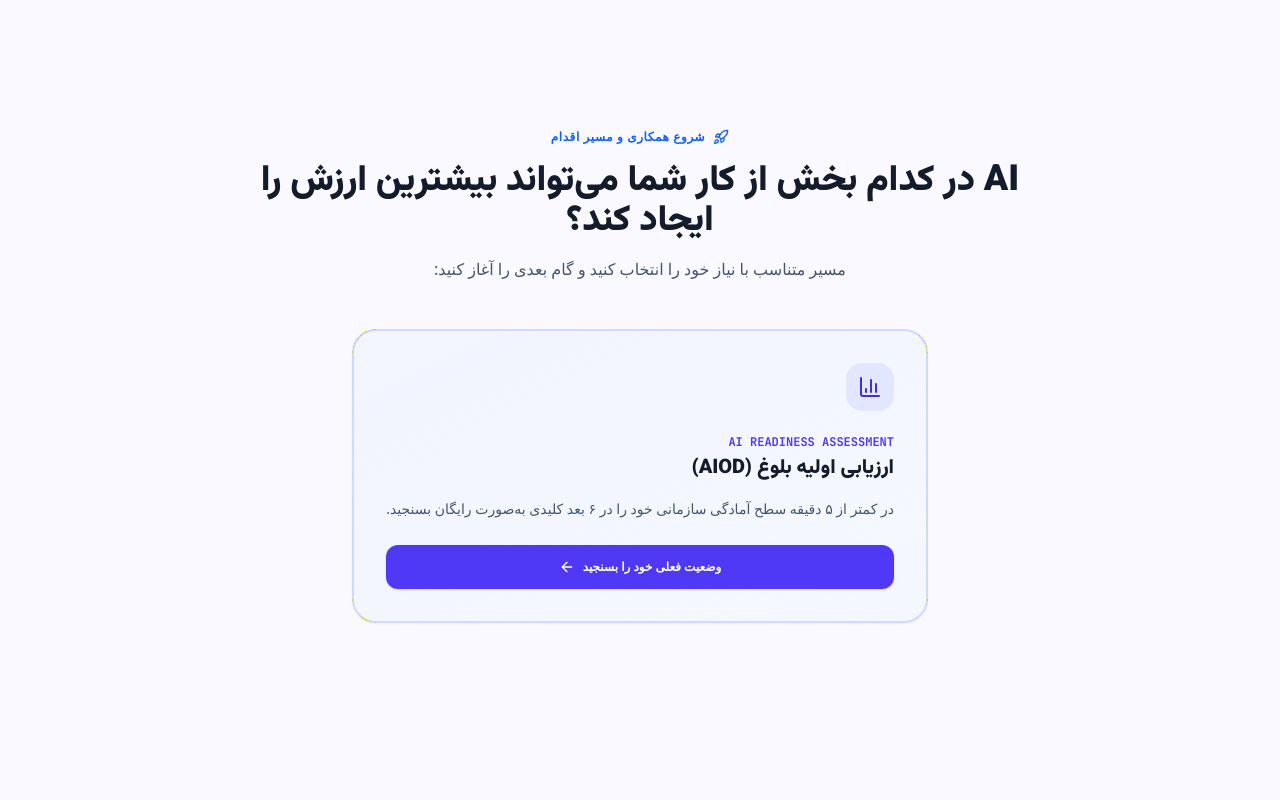
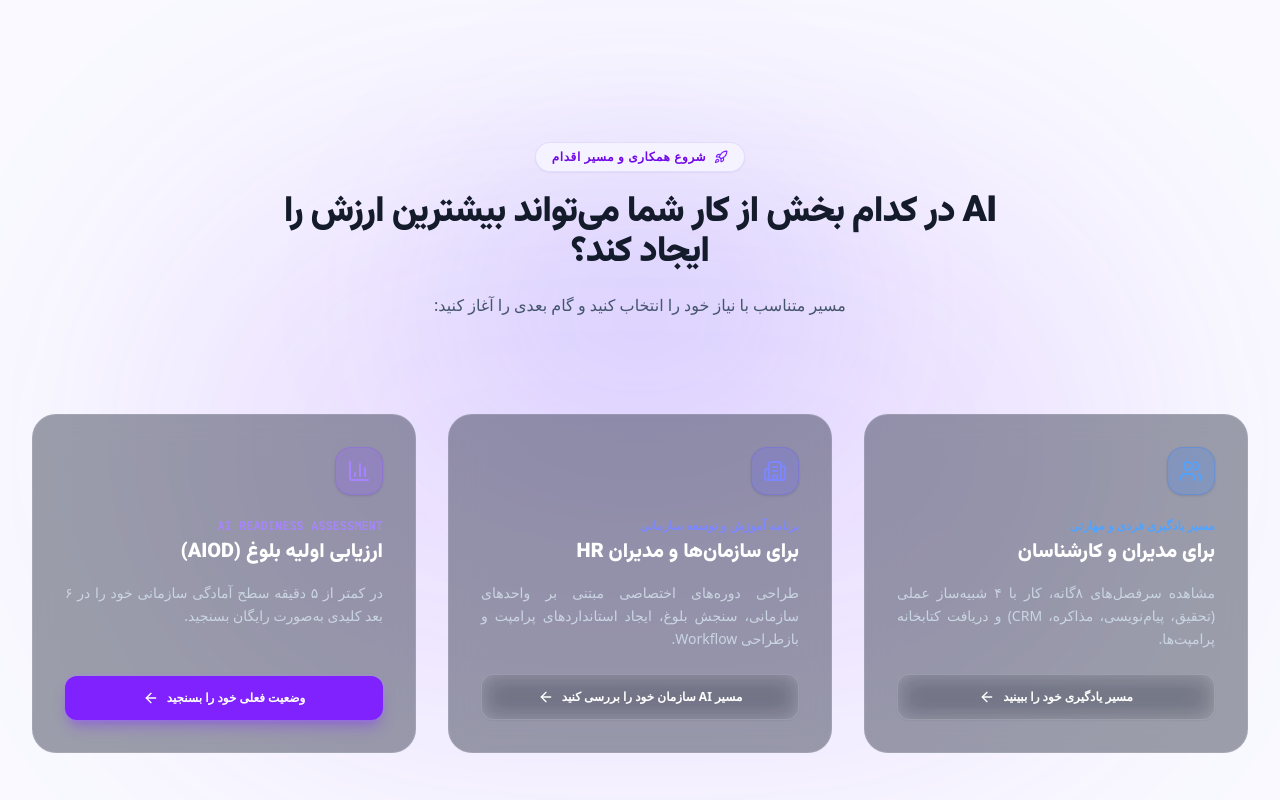
Before and after one commit to SamanPanahizadeh/hooshraan, a React (Vite) app: page / in a window 1280 px wide. Shown: the part 6540-7340 px from the top of the page. Built offline with nearby package versions, Linux system fonts and the light colour scheme.

Commit message:
style: enhance visual design of CTA and Hero sections
Add ambient radial background glows and refine typography and spacing in the final CTA and hero sections to improve visual depth and engagement.

```diff
--- a/src/components/WhyUs.tsx
+++ b/src/components/WhyUs.tsx
@@ -1299,50 +1299,109 @@ export const WhyUs: React.FC<WhyUsProps> = ({
       {/* =========================================================================
           SECTION 09 — FINAL CTA (THREE STRATEGIC PATHWAYS)
          ========================================================================= */}
-      <section id="section-final-cta" className="py-16 sm:py-24 space-y-12 scroll-mt-24">
+      <section id="section-final-cta" className="relative py-20 sm:py-28 scroll-mt-24">
 
-        {/* Section Header */}
+        {/* Ambient Radial Background Glow with Indigo/Violet depth */}
+        <div className="absolute top-1/2 left-1/2 -translate-x-1/2 -translate-y-1/2 w-[700px] sm:w-[1000px] h-[600px] bg-violet-600/10 blur-[120px] rounded-full pointer-events-none -z-0" />
+        <div className="absolute top-1/3 left-1/2 -translate-x-1/2 -translate-y-1/2 w-[400px] h-[300px] bg-indigo-600/10 blur-[90px] rounded-full pointer-events-none -z-0" />
+
+        {/* Section Header (Hero Texts & Subtitle with increased spacing) */}
         <RevealOnScroll>
-          <div className="text-center max-w-3xl mx-auto space-y-4">
-            <div className="inline-flex items-center gap-2 text-xs font-black text-blue-600 tracking-wider uppercase">
-              <Rocket className="w-4 h-4" />
+          <div className="text-center max-w-3xl mx-auto space-y-5 mb-20 sm:mb-24 relative z-10">
+            <div className="inline-flex items-center gap-2 px-4 py-1.5 rounded-full bg-violet-50 text-violet-700 border border-violet-200/80 text-xs font-black tracking-wider uppercase shadow-xs">
+              <Rocket className="w-3.5 h-3.5 text-violet-600" />
               <span>شروع همکاری و مسیر اقدام</span>
             </div>
-            <h2 className="text-2xl sm:text-3xl lg:text-4xl font-black text-[#141b2b]">
+            <h2 className="text-2xl sm:text-3xl lg:text-4xl font-black text-[#141b2b] tracking-tight">
               AI در کدام بخش از کار شما می‌تواند بیشترین ارزش را ایجاد کند؟
             </h2>
-            <p className="text-sm sm:text-base text-slate-600">
+            <p className="text-sm sm:text-base text-slate-600 leading-relaxed max-w-xl mx-auto">
               مسیر متناسب با نیاز خود را انتخاب کنید و گام بعدی را آغاز کنید:
             </p>
           </div>
         </RevealOnScroll>
 
-        {/* Pathway Card (Diagnostic Assessment) */}
-        <div className="max-w-xl mx-auto">
-          <RevealOnScroll delay={100}>
-            <div className="h-full bg-gradient-to-br from-indigo-50/60 to-blue-50/40 rounded-3xl border-2 border-indigo-200/80 hover:border-indigo-400 p-8 space-y-6 shadow-xs hover:shadow-xl hover:-translate-y-1 transition-all duration-300 flex flex-col justify-between group">
+        {/* 3 Luxury Glassmorphism Strategic Pathway Cards */}
+        <div className="grid grid-cols-1 md:grid-cols-3 gap-6 sm:gap-8 relative z-10">
+
+          {/* Card 1: For Individuals & Professionals */}
+          <RevealOnScroll delay={50} className="h-full">
+            <div className="h-full bg-slate-900/40 backdrop-blur-lg border border-white/10 rounded-2xl sm:rounded-3xl p-7 sm:p-8 space-y-6 flex flex-col justify-between transition-all duration-300 hover:-translate-y-1.5 hover:border-violet-500/30 hover:shadow-xl hover:shadow-violet-500/10 group">
               <div className="space-y-4">
-                <div className="w-12 h-12 rounded-2xl bg-indigo-100 text-indigo-700 flex items-center justify-center group-hover:bg-indigo-600 group-hover:text-white transition-all duration-300">
+                <div className="w-12 h-12 rounded-2xl bg-blue-500/20 text-blue-400 border border-blue-500/30 flex items-center justify-center group-hover:scale-105 group-hover:bg-blue-600 group-hover:text-white transition-all duration-300 shadow-sm">
+                  <Users className="w-6 h-6" />
+                </div>
+                <div className="space-y-1.5">
+                  <span className="text-xs font-bold text-blue-400">مسیر یادگیری فردی و مهارتی</span>
+                  <h3 className="text-xl font-black text-white">برای مدیران و کارشناسان</h3>
+                </div>
+                <p className="text-xs sm:text-sm text-slate-300 leading-relaxed text-justify">
+                  مشاهده سرفصل‌های ۸‌گانه، کار با ۴ شبیه‌ساز عملی (تحقیق، پیام‌نویسی، مذاکره، CRM) و دریافت کتابخانه پرامپت‌ها.
+                </p>
+              </div>
+
+              <button
+                onClick={handleIndividualClick}
+                className="w-full py-3.5 px-5 bg-white/10 hover:bg-white/15 text-white border border-white/15 hover:border-white/25 backdrop-blur-md font-bold text-xs rounded-xl transition shadow-xs flex items-center justify-center gap-2 group/btn"
+              >
+                <span>مسیر یادگیری خود را ببینید</span>
+                <ArrowLeft className="w-4 h-4 group-hover/btn:-translate-x-1 transition-transform" />
+              </button>
+            </div>
+          </RevealOnScroll>
+
+          {/* Card 2: For Organizations & HR Leaders */}
+          <RevealOnScroll delay={100} className="h-full">
+            <div className="h-full bg-slate-900/40 backdrop-blur-lg border border-white/10 rounded-2xl sm:rounded-3xl p-7 sm:p-8 space-y-6 flex flex-col justify-between transition-all duration-300 hover:-translate-y-1.5 hover:border-violet-500/30 hover:shadow-xl hover:shadow-violet-500/10 group">
+              <div className="space-y-4">
+                <div className="w-12 h-12 rounded-2xl bg-indigo-500/20 text-indigo-400 border border-indigo-500/30 flex items-center justify-center group-hover:scale-105 group-hover:bg-indigo-600 group-hover:text-white transition-all duration-300 shadow-sm">
+                  <Building2 className="w-6 h-6" />
+                </div>
+                <div className="space-y-1.5">
+                  <span className="text-xs font-bold text-indigo-400">برنامه آموزش و توسعه سازمانی</span>
+                  <h3 className="text-xl font-black text-white">برای سازمان‌ها و مدیران HR</h3>
+                </div>
+                <p className="text-xs sm:text-sm text-slate-300 leading-relaxed text-justify">
+                  طراحی دوره‌های اختصاصی مبتنی بر واحدهای سازمانی، سنجش بلوغ، ایجاد استانداردهای پرامپت و بازطراحی Workflow.
+                </p>
+              </div>
+
+              <button
+                onClick={handleEnterpriseClick}
+                className="w-full py-3.5 px-5 bg-white/10 hover:bg-white/15 text-white border border-white/15 hover:border-white/25 backdrop-blur-md font-bold text-xs rounded-xl transition shadow-xs flex items-center justify-center gap-2 group/btn"
+              >
+                <span>مسیر AI سازمان خود را بررسی کنید</span>
+                <ArrowLeft className="w-4 h-4 group-hover/btn:-translate-x-1 transition-transform" />
+              </button>
+            </div>
+          </RevealOnScroll>
+
+          {/* Card 3: Diagnostic Assessment (Primary Featured Card) */}
+          <RevealOnScroll delay={150} className="h-full">
+            <div className="h-full bg-slate-900/40 backdrop-blur-lg border border-white/10 hover:border-violet-500/40 rounded-2xl sm:rounded-3xl p-7 sm:p-8 space-y-6 flex flex-col justify-between transition-all duration-300 hover:-translate-y-1.5 hover:border-violet-500/30 hover:shadow-xl hover:shadow-violet-500/10 group relative overflow-hidden">
+              <div className="space-y-4">
+                <div className="w-12 h-12 rounded-2xl bg-violet-500/20 text-violet-400 border border-violet-500/30 flex items-center justify-center group-hover:scale-105 group-hover:bg-violet-600 group-hover:text-white transition-all duration-300 shadow-sm">
                   <BarChart3 className="w-6 h-6" />
                 </div>
-                <div className="space-y-1">
-                  <span className="text-xs font-bold text-indigo-600 font-mono">AI READINESS ASSESSMENT</span>
-                  <h3 className="text-xl font-black text-[#141b2b]">ارزیابی اولیه بلوغ (AIOD)</h3>
+                <div className="space-y-1.5">
+                  <span className="text-xs font-bold text-violet-400 font-mono">AI READINESS ASSESSMENT</span>
+                  <h3 className="text-xl font-black text-white">ارزیابی اولیه بلوغ (AIOD)</h3>
                 </div>
-                <p className="text-xs sm:text-sm text-slate-600 leading-relaxed text-justify">
+                <p className="text-xs sm:text-sm text-slate-300 leading-relaxed text-justify">
                   در کمتر از ۵ دقیقه سطح آمادگی سازمانی خود را در ۶ بعد کلیدی به‌صورت رایگان بسنجید.
                 </p>
               </div>
 
               <button
                 onClick={handleDiagnosticClick}
-                className="w-full py-3.5 px-5 bg-indigo-600 hover:bg-indigo-700 text-white font-bold text-xs rounded-xl transition shadow-sm flex items-center justify-center gap-2 group/btn"
+                className="w-full py-3.5 px-5 bg-violet-600 hover:bg-violet-500 text-white font-bold text-xs rounded-xl transition shadow-lg shadow-violet-600/35 hover:shadow-violet-500/50 flex items-center justify-center gap-2 group/btn ring-2 ring-violet-400/20"
               >
                 <span>وضعیت فعلی خود را بسنجید</span>
                 <ArrowLeft className="w-4 h-4 group-hover/btn:-translate-x-1 transition-transform" />
               </button>
             </div>
           </RevealOnScroll>
+
         </div>
 
       </section>
--- a/src/components/WhyUsSection.tsx
+++ b/src/components/WhyUsSection.tsx
@@ -4,7 +4,7 @@ import {
   Briefcase, Building2, ChevronLeft, Sparkles, Compass, ShieldCheck,
   Search, Send, MessageSquare, Database, ArrowDown, CheckCircle2,
   Cpu, Award, BarChart3, TrendingUp, HelpCircle, FileText, CheckCheck,
-  Zap, Clock, Scale, Eye, Sliders, LineChart
+  Zap, Clock, Scale, Eye, Sliders, LineChart, Rocket
 } from 'lucide-react';
 
 interface WhyUsSectionProps {
@@ -82,6 +82,9 @@ export const WhyUsSection: React.FC<WhyUsSectionProps> = ({ onNavigate }) => {
          ========================================================================= */}
       <section className="relative overflow-hidden rounded-3xl bg-gradient-to-b from-white via-slate-50/50 to-white border border-slate-200/90 shadow-[0_8px_30px_rgb(0,0,0,0.04)] p-8 sm:p-12 lg:p-16">
 
+        {/* Ambient Radial Background Glow */}
+        <div className="absolute top-1/2 left-1/2 -translate-x-1/2 -translate-y-1/2 w-[600px] h-[350px] bg-violet-600/10 blur-[120px] rounded-full pointer-events-none -z-0" />
+
         {/* Subtle Architectural Grid Background Accent */}
         <div className="absolute inset-0 bg-[linear-gradient(to_right,#e2e8f015_1px,transparent_1px),linear-gradient(to_bottom,#e2e8f015_1px,transparent_1px)] bg-[size:3rem_3rem] pointer-events-none" />
 
@@ -118,15 +121,15 @@ export const WhyUsSection: React.FC<WhyUsSectionProps> = ({ onNavigate }) => {
           <div className="flex flex-col sm:flex-row items-center justify-center gap-3.5 pt-2">
             <button
               onClick={scrollToGateways}
-              className="w-full sm:w-auto px-7 py-3.5 bg-blue-600 hover:bg-blue-700 text-white font-bold text-sm rounded-xl transition shadow-md shadow-blue-500/20 flex items-center justify-center gap-2"
+              className="w-full sm:w-auto px-7 py-3.5 bg-blue-600 hover:bg-blue-700 text-white font-bold text-sm rounded-xl transition shadow-lg shadow-blue-500/25 hover:shadow-blue-500/35 flex items-center justify-center gap-2 group/btn"
             >
               <span>مسیر مناسب خود را پیدا کنید</span>
-              <ArrowDown className="w-4 h-4" />
+              <ArrowDown className="w-4 h-4 group-hover/btn:translate-y-0.5 transition-transform" />
             </button>
 
             <button
               onClick={scrollToMethodology}
-              className="w-full sm:w-auto px-7 py-3.5 bg-white hover:bg-slate-50 text-slate-800 font-bold text-sm rounded-xl border border-slate-200 transition shadow-xs flex items-center justify-center gap-2"
+              className="w-full sm:w-auto px-7 py-3.5 bg-white/80 hover:bg-white text-slate-800 font-bold text-sm rounded-xl border border-slate-200/90 backdrop-blur-sm transition shadow-xs flex items-center justify-center gap-2 hover:border-slate-300"
             >
               <span>روش ما را ببینید</span>
               <ChevronLeft className="w-4 h-4 text-slate-400" />
@@ -971,91 +974,97 @@ export const WhyUsSection: React.FC<WhyUsSectionProps> = ({ onNavigate }) => {
       {/* =========================================================================
           SECTION 09 — FINAL CTA (GO TO LEARNING / DIAGNOSTIC)
          ========================================================================= */}
-      <section id="main-portals-section" className="bg-white rounded-3xl border-2 border-slate-200 p-8 sm:p-12 space-y-8 scroll-mt-20">
+      <section id="main-portals-section" className="relative bg-slate-950/80 backdrop-blur-xl rounded-3xl border border-white/10 p-8 sm:p-14 space-y-16 sm:space-y-20 scroll-mt-20 overflow-hidden shadow-2xl">
+
+        {/* Ambient Radial Background Glow */}
+        <div className="absolute top-1/2 left-1/2 -translate-x-1/2 -translate-y-1/2 w-[600px] sm:w-[900px] h-[550px] bg-violet-600/10 blur-[120px] rounded-full pointer-events-none -z-0" />
 
         {/* Header */}
-        <div className="text-center max-w-2xl mx-auto space-y-2">
-          <span className="text-xs font-bold text-blue-600 uppercase tracking-wider">شروع مسیر تحول هوش مصنوعی</span>
-          <h2 className="text-2xl sm:text-3xl font-black text-[#141b2b]">
+        <div className="text-center max-w-3xl mx-auto space-y-4 mb-16 sm:mb-20 relative z-10">
+          <div className="inline-flex items-center gap-2 px-3.5 py-1.5 rounded-full bg-violet-500/10 text-violet-300 border border-violet-500/20 text-xs font-black tracking-wider uppercase shadow-xs">
+            <Rocket className="w-3.5 h-3.5 text-violet-400" />
+            <span>شروع مسیر تحول هوش مصنوعی</span>
+          </div>
+          <h2 className="text-2xl sm:text-3xl lg:text-4xl font-black text-white tracking-tight">
             AI در کدام بخش از کار شما می‌تواند بیشترین ارزش را ایجاد کند؟
           </h2>
-          <p className="text-xs sm:text-sm text-slate-600">
+          <p className="text-xs sm:text-sm text-slate-300 leading-relaxed">
             بر اساس نیاز خود یا سازمان‌تان، یکی از گزینه‌های زیر را انتخاب نمایید:
           </p>
         </div>
 
         {/* 3 Interactive Pathway Options */}
-        <div className="grid grid-cols-1 md:grid-cols-3 gap-6">
+        <div className="grid grid-cols-1 md:grid-cols-3 gap-6 sm:gap-8 relative z-10">
 
           {/* Option 1: For Individuals / Professionals */}
-          <div className="bg-[#f9f9ff] rounded-2xl border border-blue-200/90 p-6 flex flex-col justify-between space-y-4 hover:border-blue-600 hover:shadow-md transition-all group">
-            <div className="space-y-3">
-              <div className="w-12 h-12 rounded-xl bg-blue-600 text-white flex items-center justify-center shadow-md shadow-blue-500/20">
+          <div className="bg-slate-900/40 backdrop-blur-lg rounded-3xl border border-white/10 p-7 sm:p-8 flex flex-col justify-between space-y-6 transition-all duration-300 hover:-translate-y-1.5 hover:border-violet-500/30 hover:shadow-xl hover:shadow-violet-500/10 group">
+            <div className="space-y-4">
+              <div className="w-12 h-12 rounded-2xl bg-blue-500/20 text-blue-400 border border-blue-500/30 flex items-center justify-center group-hover:scale-105 group-hover:bg-blue-600 group-hover:text-white transition-all duration-300 shadow-sm">
                 <Users className="w-6 h-6" />
               </div>
-              <div>
-                <span className="text-[11px] font-bold text-blue-600">مسیر یادگیری فردی و مهارتی</span>
-                <h3 className="text-base font-black text-slate-900 mt-0.5">برای مدیران و کارشناسان</h3>
+              <div className="space-y-1.5">
+                <span className="text-xs font-bold text-blue-400">مسیر یادگیری فردی و مهارتی</span>
+                <h3 className="text-xl font-black text-white">برای مدیران و کارشناسان</h3>
               </div>
-              <p className="text-xs text-slate-600 leading-relaxed text-justify">
+              <p className="text-xs sm:text-sm text-slate-300 leading-relaxed text-justify">
                 مشاهده سرفصل‌های ۸‌گانه، کار با ۴ شبیه‌ساز عملی (تحقیق، پیام‌نویسی، مذاکره، CRM) و دریافت کتابخانه پرامپت‌ها.
               </p>
             </div>
 
             <button
               onClick={() => onNavigate('sales-hub')}
-              className="w-full py-3 px-4 bg-blue-600 hover:bg-blue-700 text-white font-bold text-xs rounded-xl transition flex items-center justify-center gap-2 shadow-xs group-hover:gap-3"
+              className="w-full py-3.5 px-5 bg-white/10 hover:bg-white/15 text-white border border-white/15 backdrop-blur-md font-bold text-xs rounded-xl transition shadow-xs hover:border-white/25 flex items-center justify-center gap-2 group/btn"
             >
               <span>مسیر یادگیری خود را ببینید</span>
-              <ArrowLeft className="w-3.5 h-3.5" />
+              <ArrowLeft className="w-4 h-4 group-hover/btn:-translate-x-1 transition-transform" />
             </button>
           </div>
 
           {/* Option 2: For Organizations & HR */}
-          <div className="bg-[#f9f9ff] rounded-2xl border border-indigo-200/90 p-6 flex flex-col justify-between space-y-4 hover:border-indigo-600 hover:shadow-md transition-all group">
-            <div className="space-y-3">
-              <div className="w-12 h-12 rounded-xl bg-indigo-600 text-white flex items-center justify-center shadow-md shadow-indigo-500/20">
+          <div className="bg-slate-900/40 backdrop-blur-lg rounded-3xl border border-white/10 p-7 sm:p-8 flex flex-col justify-between space-y-6 transition-all duration-300 hover:-translate-y-1.5 hover:border-violet-500/30 hover:shadow-xl hover:shadow-violet-500/10 group">
+            <div className="space-y-4">
+              <div className="w-12 h-12 rounded-2xl bg-indigo-500/20 text-indigo-400 border border-indigo-500/30 flex items-center justify-center group-hover:scale-105 group-hover:bg-indigo-600 group-hover:text-white transition-all duration-300 shadow-sm">
                 <Building2 className="w-6 h-6" />
               </div>
-              <div>
-                <span className="text-[11px] font-bold text-indigo-600">برنامه آموزش و توسعه سازمانی</span>
-                <h3 className="text-base font-black text-slate-900 mt-0.5">برای سازمان‌ها و مدیران HR</h3>
+              <div className="space-y-1.5">
+                <span className="text-xs font-bold text-indigo-400">برنامه آموزش و توسعه سازمانی</span>
+                <h3 className="text-xl font-black text-white">برای سازمان‌ها و مدیران HR</h3>
               </div>
-              <p className="text-xs text-slate-600 leading-relaxed text-justify">
+              <p className="text-xs sm:text-sm text-slate-300 leading-relaxed text-justify">
                 طراحی دوره‌های اختصاصی مبتنی بر واحدهای سازمانی، سنجش بلوغ، ایجاد استانداردهای پرامپت و بازطراحی Workflow.
               </p>
             </div>
 
             <button
               onClick={() => onNavigate('diagnostic')}
-              className="w-full py-3 px-4 bg-indigo-600 hover:bg-indigo-700 text-white font-bold text-xs rounded-xl transition flex items-center justify-center gap-2 shadow-xs group-hover:gap-3"
+              className="w-full py-3.5 px-5 bg-white/10 hover:bg-white/15 text-white border border-white/15 backdrop-blur-md font-bold text-xs rounded-xl transition shadow-xs hover:border-white/25 flex items-center justify-center gap-2 group/btn"
             >
               <span>مسیر AI سازمان خود را بررسی کنید</span>
-              <ArrowLeft className="w-3.5 h-3.5" />
+              <ArrowLeft className="w-4 h-4 group-hover/btn:-translate-x-1 transition-transform" />
             </button>
           </div>
 
           {/* Option 3: Initial Quick Diagnostic */}
-          <div className="bg-[#f9f9ff] rounded-2xl border border-slate-300 p-6 flex flex-col justify-between space-y-4 hover:border-slate-800 hover:shadow-md transition-all group">
-            <div className="space-y-3">
-              <div className="w-12 h-12 rounded-xl bg-slate-800 text-white flex items-center justify-center shadow-md shadow-slate-800/20">
+          <div className="bg-slate-900/40 backdrop-blur-lg rounded-3xl border border-white/10 hover:border-violet-500/40 p-7 sm:p-8 flex flex-col justify-between space-y-6 transition-all duration-300 hover:-translate-y-1.5 hover:border-violet-500/30 hover:shadow-xl hover:shadow-violet-500/10 group relative overflow-hidden">
+            <div className="space-y-4">
+              <div className="w-12 h-12 rounded-2xl bg-violet-500/20 text-violet-400 border border-violet-500/30 flex items-center justify-center group-hover:scale-105 group-hover:bg-violet-600 group-hover:text-white transition-all duration-300 shadow-sm">
                 <BarChart3 className="w-6 h-6" />
               </div>
-              <div>
-                <span className="text-[11px] font-bold text-slate-600">خودارزیابی استاندارد ۶ بعدی</span>
-                <h3 className="text-base font-black text-slate-900 mt-0.5">ارزیابی اولیه هوش مصنوعی</h3>
+              <div className="space-y-1.5">
+                <span className="text-xs font-bold text-violet-400 font-mono">AI READINESS ASSESSMENT</span>
+                <h3 className="text-xl font-black text-white">ارزیابی اولیه هوش مصنوعی</h3>
               </div>
-              <p className="text-xs text-slate-600 leading-relaxed text-justify">
+              <p className="text-xs sm:text-sm text-slate-300 leading-relaxed text-justify">
                 سنجش سریع سطح بلوغ سازمان در برابر بنچمارک‌های صنعتی و دریافت خودکار نقشه راه اجرایی بلند مدت.
               </p>
             </div>
 
             <button
               onClick={() => onNavigate('diagnostic')}
-              className="w-full py-3 px-4 bg-slate-900 hover:bg-black text-white font-bold text-xs rounded-xl transition flex items-center justify-center gap-2 shadow-xs group-hover:gap-3"
+              className="w-full py-3.5 px-5 bg-violet-600 hover:bg-violet-500 text-white font-bold text-xs rounded-xl transition shadow-lg shadow-violet-600/30 hover:shadow-violet-500/40 flex items-center justify-center gap-2 group/btn"
             >
               <span>وضعیت فعلی خود را بسنجید</span>
-              <ArrowLeft className="w-3.5 h-3.5" />
+              <ArrowLeft className="w-4 h-4 group-hover/btn:-translate-x-1 transition-transform" />
             </button>
           </div>
 
```
